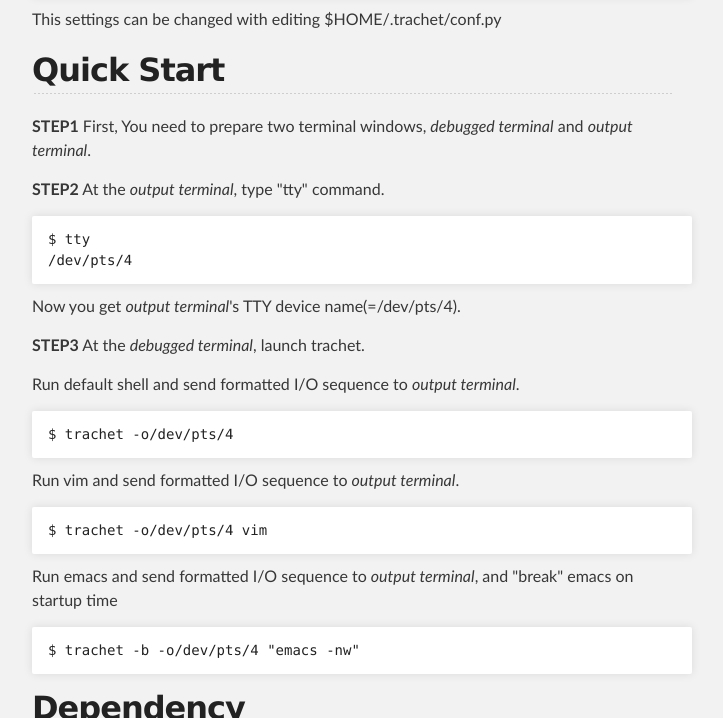
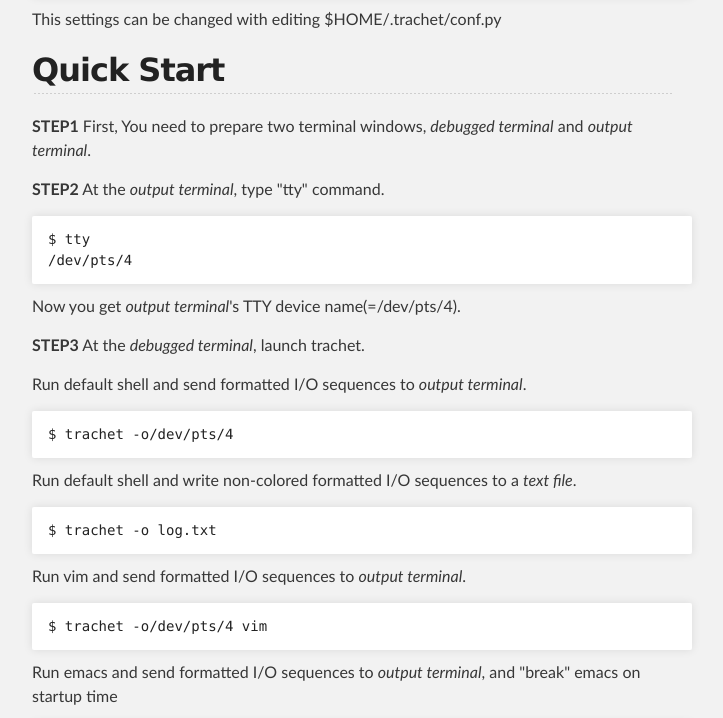
Before and after one commit to saitoha/trachet, a plain HTML site: page index.html in a window 1280 px wide. Shown: the part 2082-2800 px from the top of the page, without its empty margins (288-1011 px from the left). Drawn offline with Linux system fonts and the light colour scheme.

```diff
--- a/index.html
+++ b/index.html
@@ -21,10 +21,10 @@
           <h1 id="project_title">Trachet</h1>
           <h2 id="project_tagline">Terminal I/O step-by-step debugger</h2>
 
-            <!--section id="downloads">
+            <section id="downloads">
               <a class="zip_download_link" href="https://github.com/saitoha/trachet/zipball/master">Download this project as a .zip file</a>
               <a class="tar_download_link" href="https://github.com/saitoha/trachet/tarball/master">Download this project as a tar.gz file</a>
-            </section-->
+            </section>
         </header>
     </div>
 
@@ -110,17 +110,22 @@ At the <em>output terminal</em>, type "tty" command.</p>
 <p><strong>STEP3</strong>
 At the <em>debugged terminal</em>, launch trachet.</p>
 
-<p>Run default shell and send formatted I/O sequence to <em>output terminal</em>.</p>
+<p>Run default shell and send formatted I/O sequences to <em>output terminal</em>.</p>
 
 <pre><code>$ trachet -o/dev/pts/4
 </code></pre>
 
-<p>Run vim and send formatted I/O sequence to <em>output terminal</em>.</p>
+<p>Run default shell and write non-colored formatted I/O sequences to a <em>text file</em>.</p>
+
+<pre><code>$ trachet -o log.txt
+</code></pre>
+
+<p>Run vim and send formatted I/O sequences to <em>output terminal</em>.</p>
 
 <pre><code>$ trachet -o/dev/pts/4 vim
 </code></pre>
 
-<p>Run emacs and send formatted I/O sequence to <em>output terminal</em>, and "break" emacs on startup time</p>
+<p>Run emacs and send formatted I/O sequences to <em>output terminal</em>, and "break" emacs on startup time</p>
 
 <pre><code>$ trachet -b -o/dev/pts/4 "emacs -nw"
 </code></pre>
```
Also changed, not shown: params.json (+1 -1 lines).
